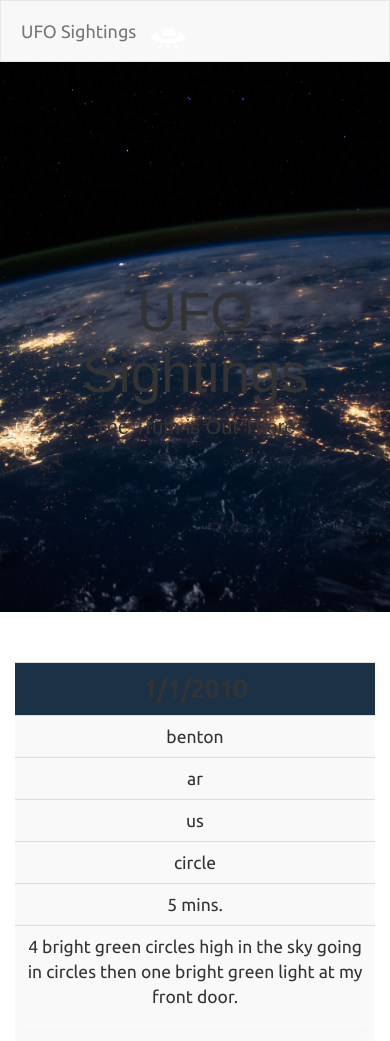
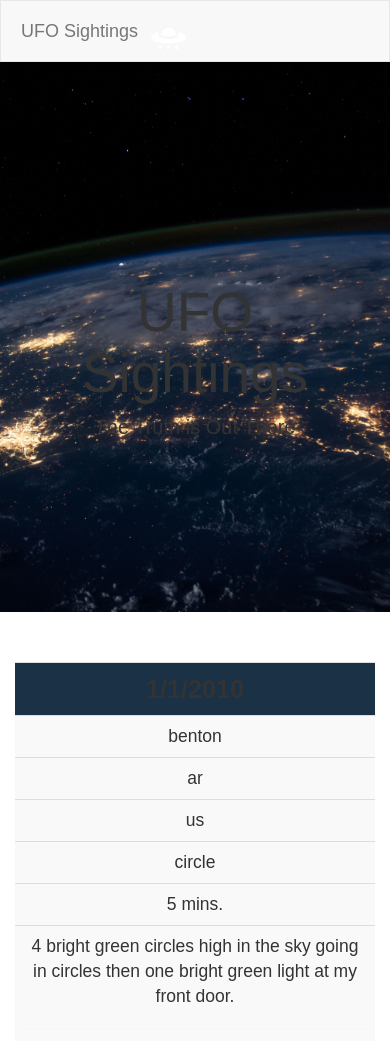
Before and after one commit to ph1-618O/javascript-challenge, a plain HTML site: page UFO-level-1/index.html in a window 390 px wide. Shown: the top 1041 px of the page. Drawn offline with nearby package versions, Linux system fonts and the light colour scheme.

Commit message:
more font changes

```diff
--- a/UFO-level-1/static/css/style.css
+++ b/UFO-level-1/static/css/style.css
@@ -1,6 +1,6 @@
 * {
   box-sizing: border-box;
-  font-family: Ubuntu, sans-serif;
+  font-family: Arial, sans-serif;
 }
 
 html,
@@ -153,6 +153,7 @@ select {
   }
 
   #table-area tr td:first-child {
+    font-family: Arial;
     font-size: 1.8em;
     font-weight: bold;
     background: #1b3146;
@@ -182,6 +183,7 @@ select {
 
   #table-area tbody td::before {
     display: block;
+    font-family: Arial;
     font-size: 1.4em;
     font-weight: bold;
     text-align: center;
```
